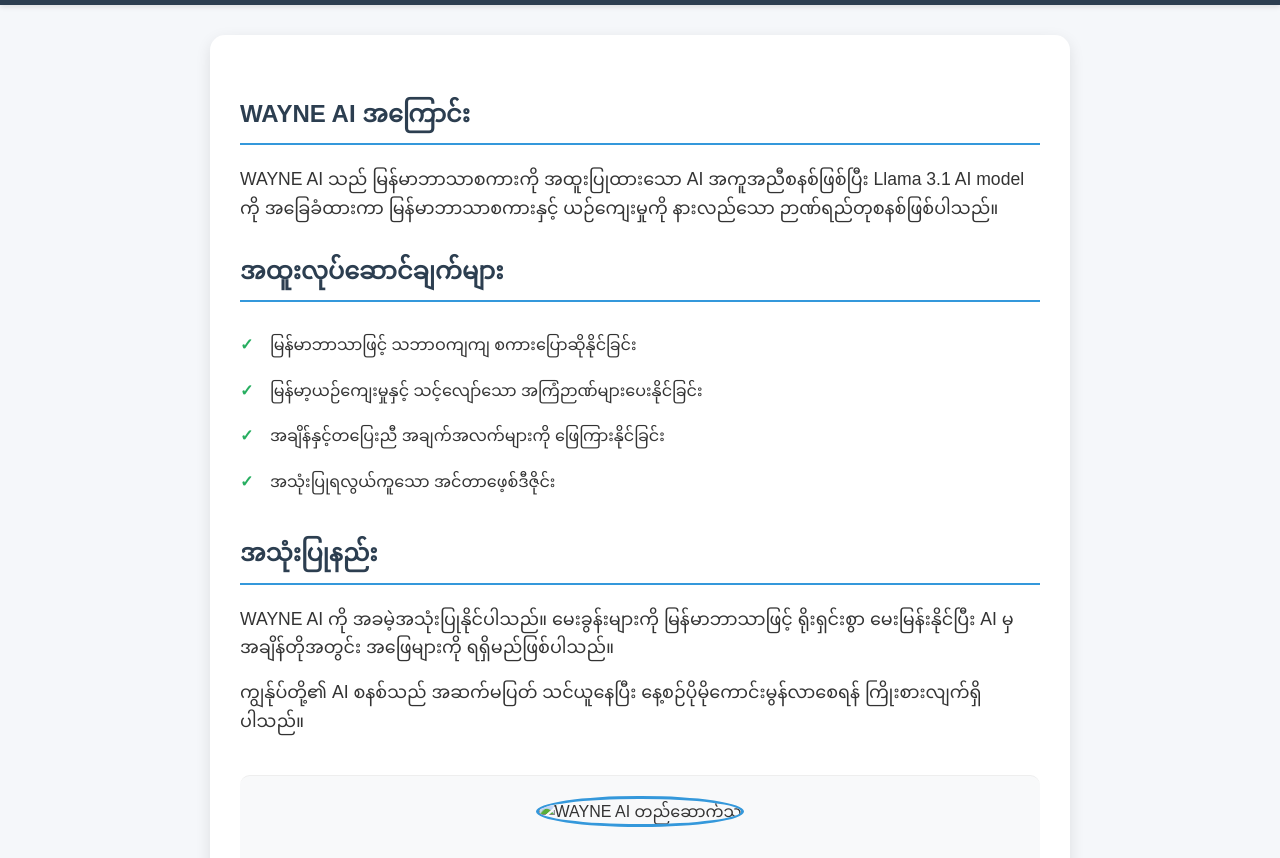
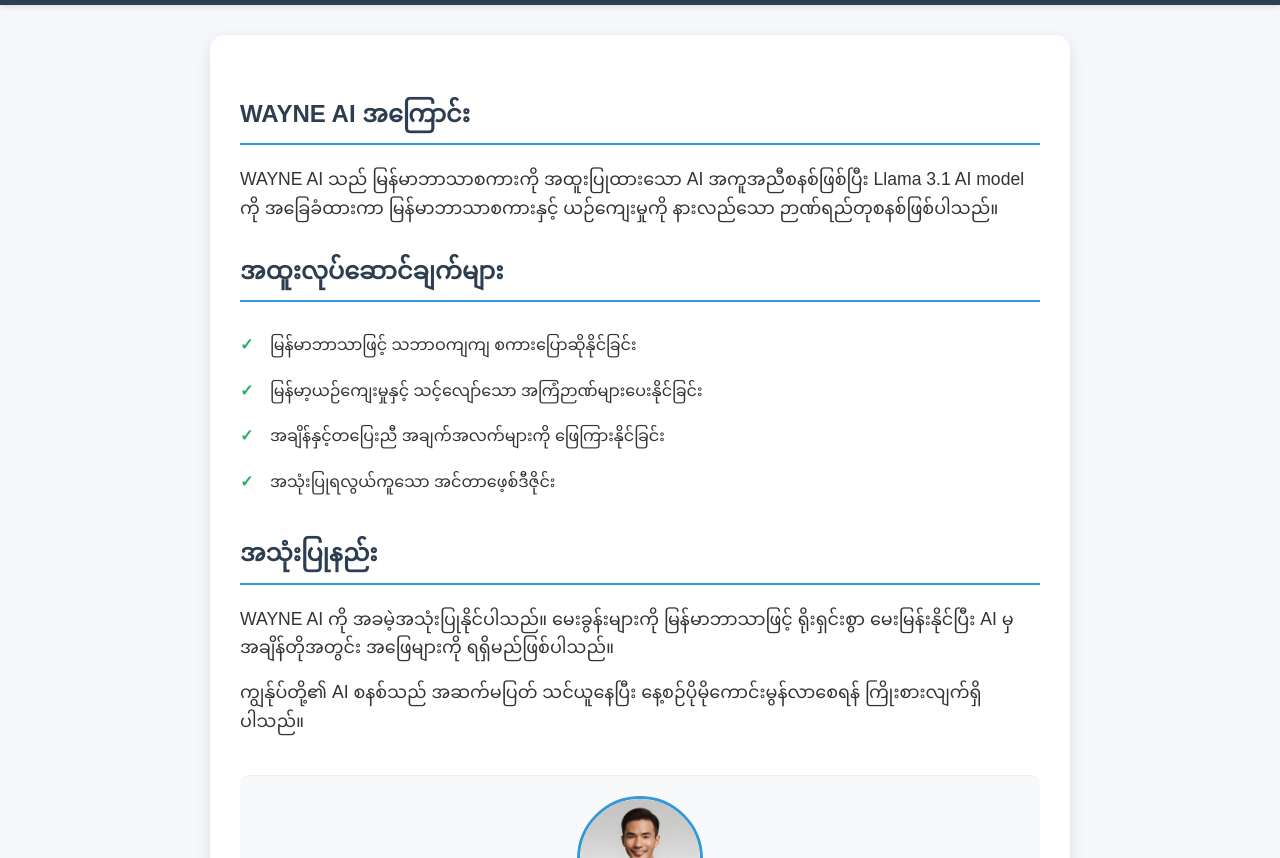
Before and after one commit to Smartburme/wayne-dev, a plain HTML site: page src/pages/about.html in a window 1280 px wide. Shown: the part 81-939 px from the top of the page. Drawn offline with Linux system fonts and the light colour scheme; a web font is replaced by a local one.

Commit message:
Update about.html

```diff
--- a/src/pages/about.html
+++ b/src/pages/about.html
@@ -176,7 +176,7 @@
         </div>
 
         <div class="builder-info">
-            <img src="src/assets/image/admin.png" alt="WAYNE AI တည်ဆောက်သူ">
+            <img src="../../src/assets/image/admin.png" alt="WAYNE AI တည်ဆောက်သူ">
             <h3>တည်ဆောက်သူ</h3>
             <p><strong>Aung Myo Kyaw</strong> (နာမည်ပြောင် "WAYNE")</p>
             <div class="contact-links">
```
